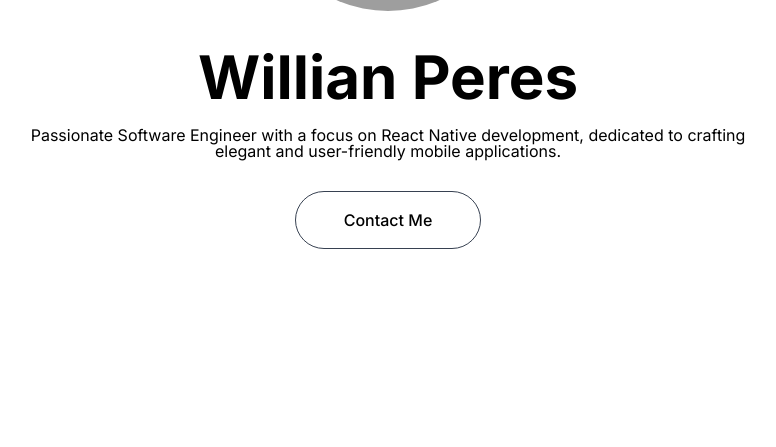
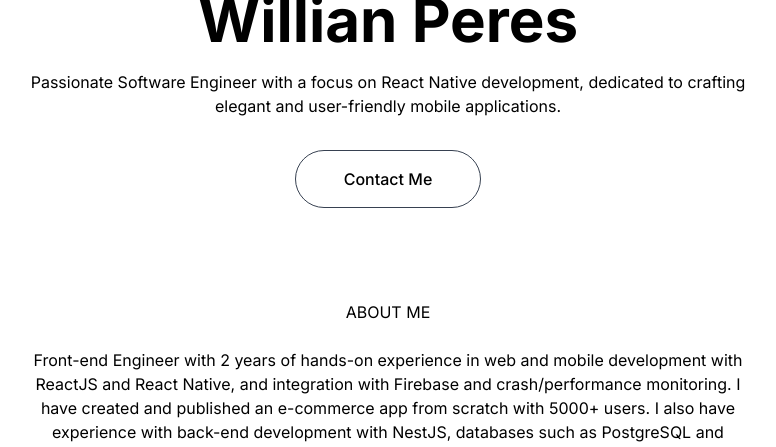
Before and after one commit to willperes/portfolio, a Next.js app: page / in a window 1280 px wide. Shown: the part 398-845 px from the top of the page, without its empty margins (252-1028 px from the left). Before the commit the page ends 800 px from the top, so only its background shows below. Built offline with nearby package versions, Linux system fonts and the light colour scheme; grey boxes are pictures that could not be loaded.

Commit message:
feature: about me section and layout adjustments

```diff
--- /dev/null
+++ b/src/components/pages/Home/AboutMe/index.tsx
@@ -0,0 +1,19 @@
+export const AboutMe: React.FC = () => {
+  return (
+    <section
+      id={"about-me"}
+      className={"flex flex-col justify-center items-center px-8"}
+    >
+      <h1 className={"text-section-title mb-7"}>ABOUT ME</h1>
+
+      <p className={"text-secondary text-center text-base"}>
+        Front-end Engineer with 2 years of hands-on experience in web and mobile
+        development with ReactJS and React Native, and integration with Firebase
+        and crash/performance monitoring. I have created and published an
+        e-commerce app from scratch with 5000+ users. I also have experience
+        with back-end development with NestJS, databases such as PostgreSQL and
+        MongoDB and with the message broker software RabbitMQ.
+      </p>
+    </section>
+  );
+};
--- a/src/components/pages/Home/Hero/index.tsx
+++ b/src/components/pages/Home/Hero/index.tsx
@@ -5,7 +5,7 @@
   return (
     <section
       id={"hero"}
-      className={"min-h-svh flex flex-col justify-center items-center px-8"}
+      className={"flex flex-col justify-center items-center px-8 pt-24"}
     >
       <div className={"relative h-64 w-64"}>
         <Image
@@ -24,7 +24,7 @@
         Willian Peres
       </h1>
 
-      <p className={"text-secondary text-center mb-8"}>
+      <p className={"text-secondary text-base text-center mb-8"}>
         Passionate Software Engineer with a focus on React Native development,
         dedicated to crafting elegant and user-friendly mobile applications.
       </p>
--- a/src/pages/index.tsx
+++ b/src/pages/index.tsx
@@ -1,6 +1,7 @@
 import Head from "next/head";
 import { Inter } from "next/font/google";
 import { Hero } from "@/components/pages/Home/Hero";
+import { AboutMe } from "@/components/pages/Home/AboutMe";
 
 const inter = Inter({ subsets: ["latin"] });
 
@@ -17,8 +18,9 @@
         <link rel="icon" href="/favicon.ico" />
       </Head>
       <main className={"flex justify-center"}>
-        <div className={"content-max-width"}>
+        <div className={"content-max-width flex flex-col gap-24"}>
           <Hero />
+          <AboutMe />
         </div>
       </main>
     </>
--- a/src/styles/globals.css
+++ b/src/styles/globals.css
@@ -19,7 +19,6 @@
 body {
   min-height: 100svh;
   max-width: 100vw;
-  overflow-x: hidden;
 
   font-family: var(--font-inter);
 }
--- a/src/styles/typography.css
+++ b/src/styles/typography.css
@@ -1,7 +1,18 @@
-.text-primary {
-  @apply text-black dark:text-white;
+@tailwind base;
+@tailwind components; /* Add this line */
+
+@layer components {
+  .text-primary {
+    @apply text-black dark:text-white;
+  }
+
+  .text-secondary {
+    @apply text-gray-800 dark:text-gray-200;
+  }
 }
 
-.text-secondary {
-  @apply text-gray-800 dark:text-gray-200;
+@layer components {
+  .text-section-title {
+    @apply text-primary font-extrabold text-5xl;
+  }
 }
```
